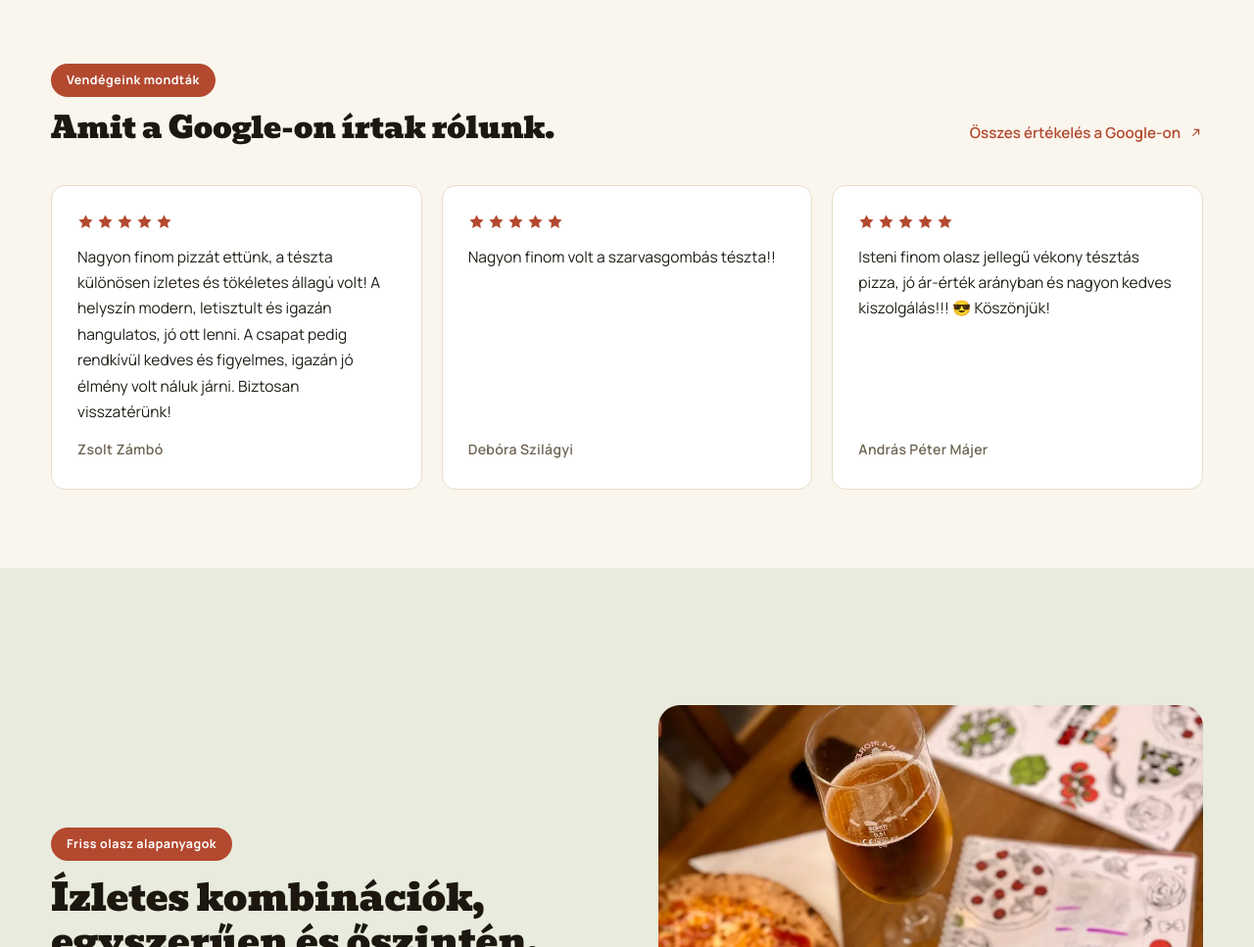
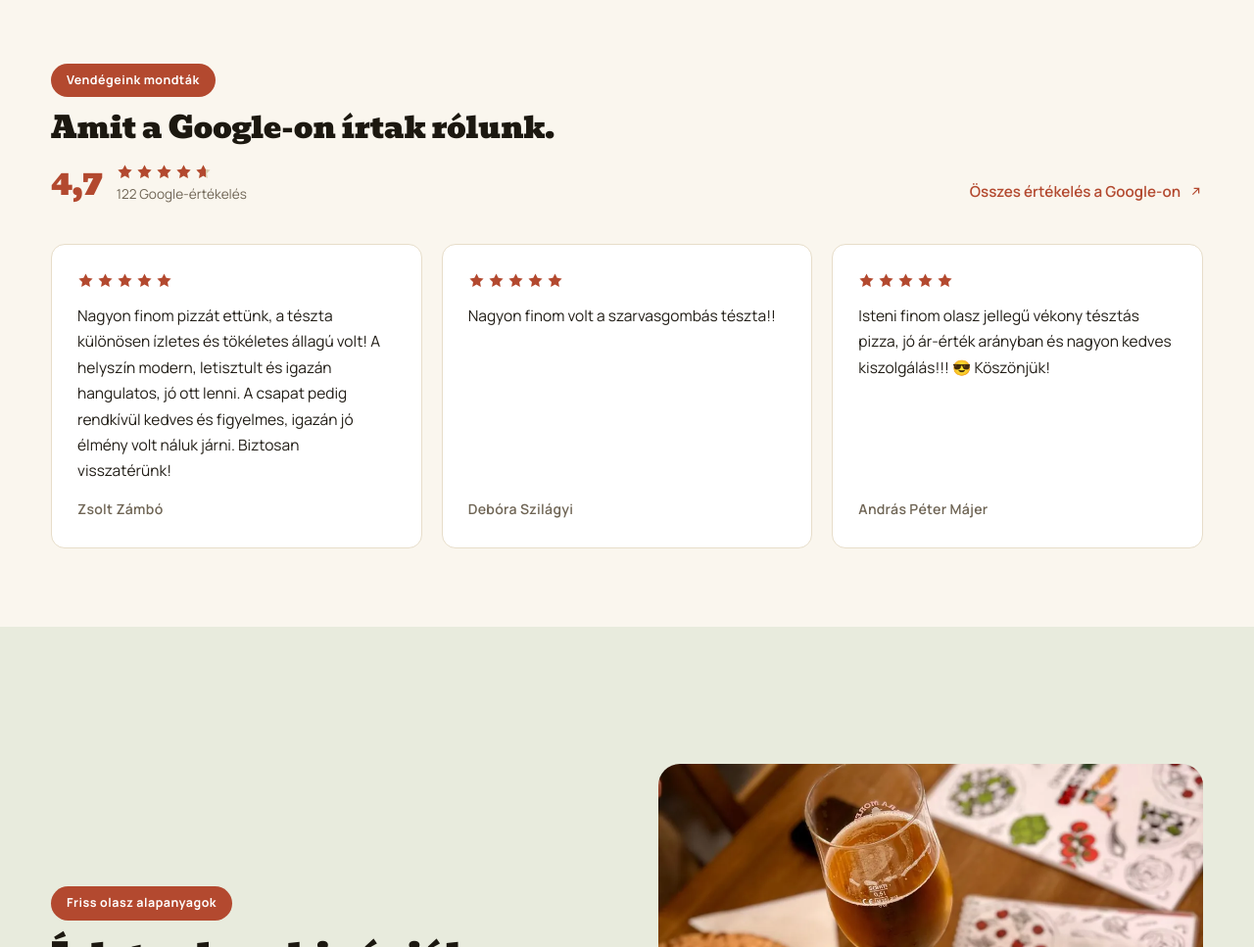
Before and after one commit to zsolaaa/pinov2, a plain HTML site: page index.html in a window 1280 px wide. Shown: the part 800-1767 px from the top of the page at 98% size. Drawn offline with Linux system fonts and the light colour scheme.

Commit message:
Összesített értékelés és valódi Google-profil link
- 4,7 / 122 értékelés az értékelés-szekció fejlécében
- A csillagsor két rétegű: halvány track + 94%-ra vágott terrakotta
  réteg, hogy a 4,7 vizuálisan is 4,7 legyen, ne kerekedjen fel öt
  teli csillagra
- Az "Összes értékelés" gomb a valódi Google-profilra mutat. A linkből
  kikerültek a munkamenet-specifikus paraméterek (ved, sxsrf, biw,
  bih, dpr, sca_esv), amelyek a képernyőmérethez kötődnek és
  elavulnának; a q= és si= marad, ezek visznek a véleménypanelre

Co-Authored-By: Claude Opus 4.8 <noreply@anthropic.com>

```diff
--- a/css/style.css
+++ b/css/style.css
@@ -542,6 +542,64 @@ h1, h2, h3, h4 {
 .reviews-head h2 {
   font-size: clamp(1.6rem, 2.4vw, 2.1rem);
   margin-top: 14px;
+}
+
+/* Összesített értékelés. A csillagsor két rétegből áll: egy halvány
+   "track" és egy fölé csúsztatott, 94%-ra vágott terrakotta réteg
+   (4,7 / 5 = 94%). Így a 4,7 vizuálisan is 4,7 marad, nem kerekedik
+   fel öt teli csillagra. */
+.reviews-rating {
+  display: flex;
+  align-items: center;
+  gap: 14px;
+  margin-top: 18px;
+}
+
+.rating-score {
+  font-family: var(--font-display);
+  font-size: 2.1rem;
+  line-height: 1;
+  color: var(--color-accent);
+}
+
+.rating-meta {
+  display: flex;
+  flex-direction: column;
+  gap: 3px;
+}
+
+.rating-stars {
+  position: relative;
+  display: block;
+  /* 5 csillag * 17px + 4 rés * 3px */
+  width: 97px;
+  height: 17px;
+}
+
+.rating-stars-track,
+.rating-stars-row {
+  display: flex;
+  gap: 3px;
+}
+
+.rating-stars-track { color: var(--color-line-strong); }
+
+.rating-stars-fill {
+  position: absolute;
+  inset: 0;
+  overflow: hidden;
+  width: 94%;
+  color: var(--color-accent);
+}
+
+/* A vágás ne nyomja össze a csillagokat: a belső sor tartja a teljes szélességet. */
+.rating-stars-row { width: 97px; flex-shrink: 0; }
+
+.rating-stars svg { width: 17px; height: 17px; fill: currentColor; flex-shrink: 0; }
+
+.rating-count {
+  font-size: 0.85rem;
+  color: var(--color-text-soft);
 }
 
 .reviews-link {
--- a/index.html
+++ b/index.html
@@ -65,8 +65,35 @@
         <div>
           <span class="eyebrow">Vendégeink mondták</span>
           <h2 id="reviews-title">Amit a Google-on írtak rólunk.</h2>
+
+          <div class="reviews-rating">
+            <span class="rating-score">4,7</span>
+            <div class="rating-meta">
+              <!-- A kitöltés 4,7/5 = 94%, nem felkerekített 5 csillag. -->
+              <span class="rating-stars" role="img" aria-label="4,7 csillag az 5-ből">
+                <span class="rating-stars-track">
+                  <svg viewBox="0 0 24 24" aria-hidden="true"><path d="m12 2 3.09 6.26L22 9.27l-5 4.87 1.18 6.88L12 17.77l-6.18 3.25L7 14.14l-5-4.87 6.91-1.01L12 2Z"/></svg>
+                  <svg viewBox="0 0 24 24" aria-hidden="true"><path d="m12 2 3.09 6.26L22 9.27l-5 4.87 1.18 6.88L12 17.77l-6.18 3.25L7 14.14l-5-4.87 6.91-1.01L12 2Z"/></svg>
+                  <svg viewBox="0 0 24 24" aria-hidden="true"><path d="m12 2 3.09 6.26L22 9.27l-5 4.87 1.18 6.88L12 17.77l-6.18 3.25L7 14.14l-5-4.87 6.91-1.01L12 2Z"/></svg>
+                  <svg viewBox="0 0 24 24" aria-hidden="true"><path d="m12 2 3.09 6.26L22 9.27l-5 4.87 1.18 6.88L12 17.77l-6.18 3.25L7 14.14l-5-4.87 6.91-1.01L12 2Z"/></svg>
+                  <svg viewBox="0 0 24 24" aria-hidden="true"><path d="m12 2 3.09 6.26L22 9.27l-5 4.87 1.18 6.88L12 17.77l-6.18 3.25L7 14.14l-5-4.87 6.91-1.01L12 2Z"/></svg>
+                </span>
+                <span class="rating-stars-fill">
+                  <span class="rating-stars-row">
+                    <svg viewBox="0 0 24 24" aria-hidden="true"><path d="m12 2 3.09 6.26L22 9.27l-5 4.87 1.18 6.88L12 17.77l-6.18 3.25L7 14.14l-5-4.87 6.91-1.01L12 2Z"/></svg>
+                    <svg viewBox="0 0 24 24" aria-hidden="true"><path d="m12 2 3.09 6.26L22 9.27l-5 4.87 1.18 6.88L12 17.77l-6.18 3.25L7 14.14l-5-4.87 6.91-1.01L12 2Z"/></svg>
+                    <svg viewBox="0 0 24 24" aria-hidden="true"><path d="m12 2 3.09 6.26L22 9.27l-5 4.87 1.18 6.88L12 17.77l-6.18 3.25L7 14.14l-5-4.87 6.91-1.01L12 2Z"/></svg>
+                    <svg viewBox="0 0 24 24" aria-hidden="true"><path d="m12 2 3.09 6.26L22 9.27l-5 4.87 1.18 6.88L12 17.77l-6.18 3.25L7 14.14l-5-4.87 6.91-1.01L12 2Z"/></svg>
+                    <svg viewBox="0 0 24 24" aria-hidden="true"><path d="m12 2 3.09 6.26L22 9.27l-5 4.87 1.18 6.88L12 17.77l-6.18 3.25L7 14.14l-5-4.87 6.91-1.01L12 2Z"/></svg>
+                  </span>
+                </span>
+              </span>
+              <span class="rating-count">122 Google-értékelés</span>
+            </div>
+          </div>
         </div>
-        <a href="https://www.google.com/maps/search/?api=1&amp;query=Pinocchio+Pizz%C3%A9ria+Baja" class="reviews-link" target="_blank" rel="noopener">
+
+        <a href="https://www.google.com/search?hl=hu&amp;q=Pinocchio+Pizzeria+Baja&amp;si=APenkKmVGdgpMPDQZoEWS8RIAhsqXAKlNLP0B8DNkkiU9KPI0ZlF3ijc8vMxl3jXnVHCu2qOVrmI-VQfmdqanh3Q76KdPwLLT1fNZAM6zOHg3yiAg5osFNRvyavQ94IfJoLZQ6wRVt1F" class="reviews-link" target="_blank" rel="noopener">
           Összes értékelés a Google-on
           <svg viewBox="0 0 24 24" fill="none" stroke="currentColor" stroke-width="2" aria-hidden="true"><path d="M7 17 17 7M9 7h8v8"/></svg>
         </a>
```
